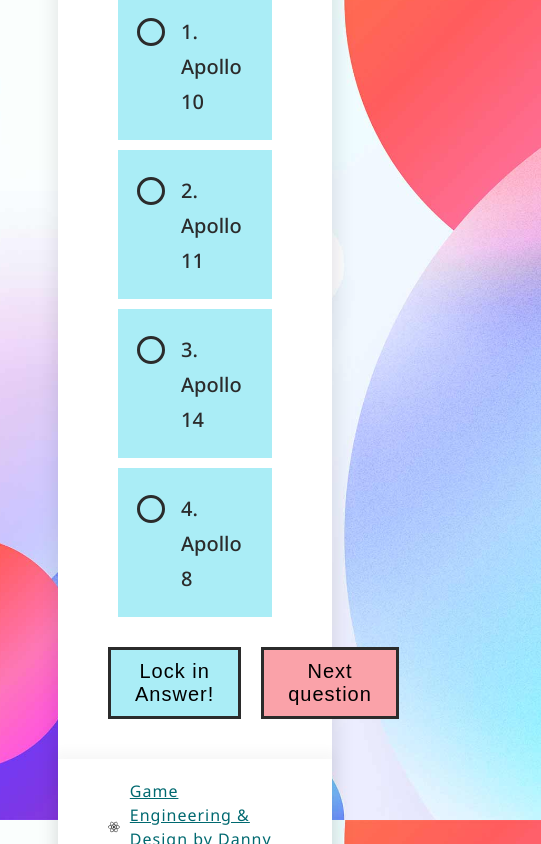
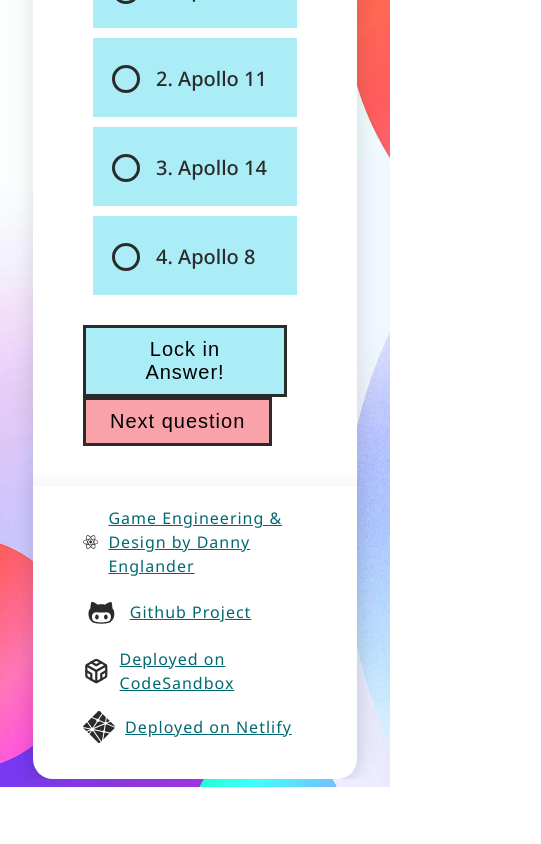
Before and after one commit to danny-englander/react-trivia-game, a React (Create React App) app: page / in a window 390 px wide. Shown: the part 868-1712 px from the top of the page, 541 px wide, since content can reach past the window. After the commit the page ends 1655 px from the top, so only its background shows below. Built offline with nearby package versions, Linux system fonts and the light colour scheme.

Commit message:
mobile tweak for container

```diff
--- a/src/assets/scss/components/container.module.scss
+++ b/src/assets/scss/components/container.module.scss
@@ -1,9 +1,18 @@
 @use "sass-rem" as rem;
 @use "../utils" as *;
+@use "sass-mq/mq" with (
+  $breakpoints: $breakpoints
+);
 
 .appWrap {
   @include container(1280px);
   margin-top: 80px;
+  overflow-x: hidden;
+
+  @include mq.mq($from: small_plus) {
+    padding-left: rem.convert(50px);
+    padding-right: rem.convert(50px);
+  }
 }
 
 .appInner {
--- a/src/assets/scss/components/formactions.module.scss
+++ b/src/assets/scss/components/formactions.module.scss
@@ -6,7 +6,10 @@
 
 .btnItems {
   padding: rem.convert(20px 0);
-  display: flex;
+
+  @include mq.mq($from: medium) {
+    display: flex;
+  }
 }
 
 .btnItem {
--- a/src/assets/scss/global-styles.scss
+++ b/src/assets/scss/global-styles.scss
@@ -1,3 +1,4 @@
 // Make sure the charset is set appropriately.
 @charset "utf-8";
 @use "global";
+@use "utils";
--- a/src/assets/scss/utils/mixins.scss
+++ b/src/assets/scss/utils/mixins.scss
@@ -12,8 +12,8 @@
 
 @mixin container($max-width) {
   max-width: rem.convert($max-width);
-  padding-left: rem.convert(50px);
-  padding-right: rem.convert(50px);
+  padding-left: rem.convert(25px);
+  padding-right: rem.convert(25px);
   margin: 0 auto;
 }
 
--- a/src/assets/scss/utils/settings.scss
+++ b/src/assets/scss/utils/settings.scss
@@ -1,6 +1,7 @@
 // Define breakpoints
 $breakpoints: (
   small: 320px,
+  small_plus: 520px,
   medium: 740px,
   medium_plus: 840px,
   large: 980px,
```
